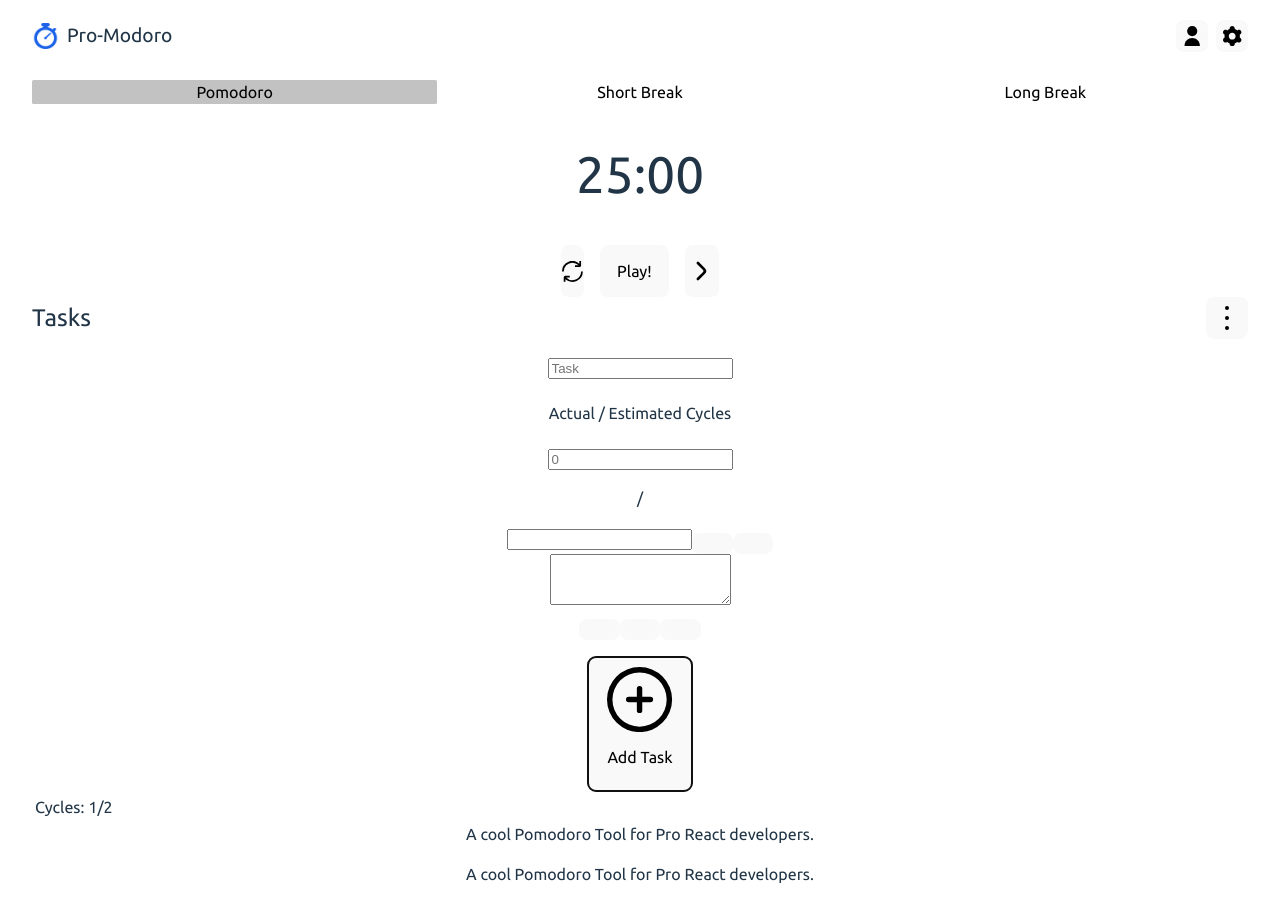
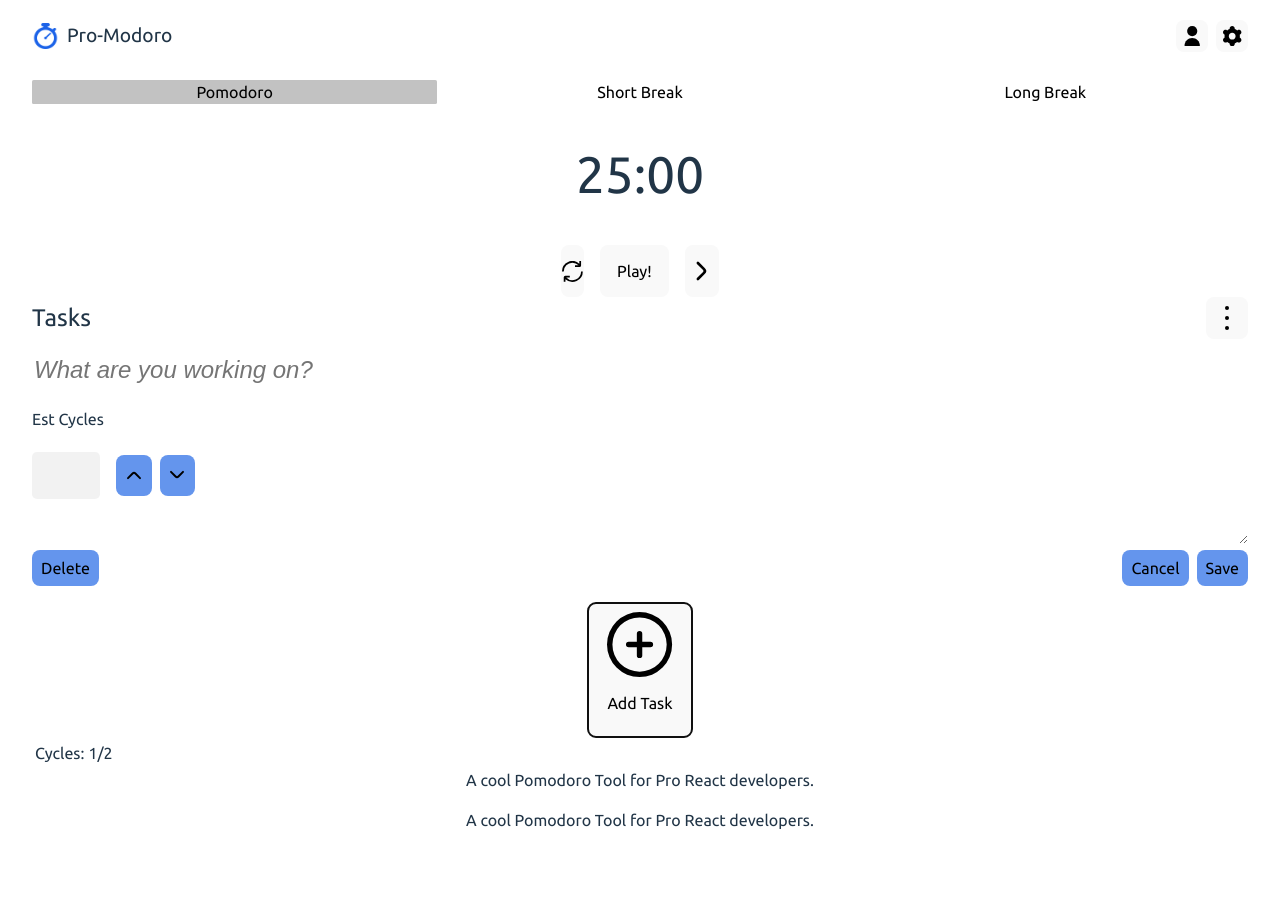
Before and after one commit to shgnplaatjies/Pro-modoro, a React (Vite) app in the folder Promodoro/: page / in a window 1280 px wide. Both pictures are taken after a click on the button "Add Task". After the commit the page ends 848 px from the top, so only its background shows below. Built offline with nearby package versions, Linux system fonts and the light colour scheme.

Commit message:
Adds styling to TaskMaximized Renames placeholder in task shape Adds default value to TaskMaximized Adds text to task action buttons

```diff
--- a/Promodoro/src/App.css
+++ b/Promodoro/src/App.css
@@ -2,6 +2,10 @@
   display: flex;
   height: 100%;
   padding-inline: 2rem;
+}
+
+input {
+  overflow: hidden;
 }
 
 button svg {
@@ -12,3 +16,36 @@ button svg {
 ul {
   list-style: none;
 }
+
+input {
+  border-style: unset;
+  border: none;
+  background-color: rgba(0, 0, 0, 0.05);
+}
+
+input[type="text"],
+input[type="password"],
+input[type="email"],
+input[type="number"] {
+  -ms-overflow-style: none;
+  overflow: hidden;
+  scrollbar-width: none;
+}
+
+input[type="text"]::-webkit-scrollbar,
+input[type="password"]::-webkit-scrollbar,
+input[type="email"]::-webkit-scrollbar,
+input[type="number"]::-webkit-scrollbar {
+  display: none;
+}
+
+input[type="number"]::-webkit-inner-spin-button,
+input[type="number"]::-webkit-outer-spin-button {
+  -webkit-appearance: none;
+  margin: 0;
+}
+
+input[type="number"] {
+  -moz-appearance: textfield;
+  appearance: textfield;
+}
--- /dev/null
+++ b/Promodoro/src/components/Task/Maximized/TaskMaximized.css
@@ -0,0 +1,85 @@
+.maximized-task-widget {
+}
+
+.maximized-task-widget .estimated-cycles-text {
+  display: flex;
+  justify-content: start;
+}
+
+.maximized-task-widget input.task-title {
+  background-color: transparent;
+  font-size: x-large;
+  width: min-content;
+  height: min-content;
+  display: flex;
+}
+
+.maximized-task-widget input.task-title::placeholder {
+  font-style: italic;
+}
+
+.maximized-task-widget button {
+  padding: 0.5rem;
+  margin: 0;
+  background-color: cornflowerblue;
+}
+
+.maximized-task-widget button svg {
+  height: 1.5rem;
+}
+
+.maximized-task-widget .pomodoro-progress-section {
+  display: flex;
+  flex-direction: row;
+  justify-content: flex-start;
+  gap: 1rem;
+}
+
+.maximized-task-widget .pomodoro-progress-section .cycle-estimation-inputs {
+  display: flex;
+  flex-direction: row;
+}
+
+.maximized-task-widget
+  .pomodoro-progress-section
+  .cycle-estimation-inputs
+  input {
+  width: 4rem;
+  border-radius: 0.3rem;
+  background-color: hsla(0, 0%, 0%, 0.05);
+  border: none;
+  height: min-content;
+  padding-block: 1rem;
+}
+
+.maximized-task-widget .pomodoro-progress-section .cycle-estimation-buttons {
+  display: flex;
+  flex-direction: row;
+  gap: 0.5rem;
+}
+
+.maximized-task-widget
+  .pomodoro-progress-section
+  .cycle-estimation-buttons
+  button {
+  padding: 0.3rem;
+  margin-block: 0.2rem;
+}
+
+.maximized-task-widget textarea.task-note {
+  padding: 0;
+  margin: 0;
+  border: 0;
+  width: 100%;
+}
+
+.maximized-task-widget .task-actions {
+  display: flex;
+  flex-direction: row-reverse;
+  justify-content: space-between;
+}
+.maximized-task-widget .task-actions .secondary-buttons {
+  display: flex;
+  flex-direction: row;
+  gap: 0.5rem;
+}
--- a/Promodoro/src/components/Task/Maximized/TaskMaximized.jsx
+++ b/Promodoro/src/components/Task/Maximized/TaskMaximized.jsx
@@ -1,16 +1,18 @@
 import ChevronIcon from "../../../assets/componentized/Chevron/ChevronIcon/ChevronIcon.jsx";
 import { useState } from "react";
 import { TaskMinimizedPropTypes } from "../../../services/constants/PropTypeShapes.js";
+import "./TaskMaximized.css";
 
 /**
  * Renders the maximized view of a Task
  *
  * @param {object} props Custom component properties
- * @param {string} props.title Task title for display
  * @param {number} props.cyclesElapsed Actual cycles for display
  * @param {number} props.cyclesEstimated  Estimated cycles for display
+ * @param {boolean} props.isNew Hides delete button and actual estimate
  * @param {string} props.note Task note for display
- * @param {boolean} props.isNew Hides delete button and actual estimate
+ * @param {boolean} props.placeholder Placeholder text for display
+ * @param {string} props.title Task title for display
  *
  * @returns {JSX.Element} Minimized Task
  */
@@ -19,6 +21,7 @@ function TaskMaximized({
   cyclesEstimated,
   title,
   noteText,
+  placeholder,
   isNew,
 }) {
   const [cycleEstimation, setCycleEstimation] = useState(cyclesEstimated);
@@ -43,9 +46,17 @@ function TaskMaximized({
   return (
     <article className="maximized-task-widget">
       <form name={taskEstimationFormVars.formTitle}>
-        <input type="text" className="task-title" placeholder={title}></input>
-        <h4>{!isNew && "Actual /"} Estimated Cycles</h4>
+        <input
+          type="text"
+          className="task-title"
+          placeholder={placeholder}
+          defaultValue={title}
+        />
+        <h4 className="estimated-cycles-text">
+          {!isNew && "Act /"} Est Cycles
+        </h4>
         <div className="pomodoro-progress-section">
+          <div className="cycle-estimation-inputs">
             {!isNew && (
               <>
                 <input type="number" placeholder={cyclesElapsed}></input>
@@ -56,7 +67,9 @@ function TaskMaximized({
               type="number"
               name={taskEstimationFormVars.cycleEstimationInput}
               htmlFor={taskEstimationFormVars.formTitle}
-          ></input>
+            />
+          </div>
+          <div className="cycle-estimation-buttons">
             <button
               type="button"
               className="up"
@@ -72,6 +85,7 @@ function TaskMaximized({
               <ChevronIcon direction={"down"} />
             </button>
           </div>
+        </div>
         <textarea
           rows={3}
           className="task-note"
@@ -80,15 +94,23 @@ function TaskMaximized({
           form={taskEstimationFormVars.formTitle}
         ></textarea>
         <div className="task-actions">
-          {!isNew && <button type="button" className="delete"></button>}
           <span className="secondary-buttons">
-            <button type="button" className="discard-changes"></button>
+            <button type="button" className="discard-changes">
+              Cancel
+            </button>
             <button
               type="submit"
               form={taskEstimationFormVars.formTitle}
               className="save-changes"
-            ></button>
+            >
+              Save
+            </button>
           </span>
+          {isNew && (
+            <button type="button" className="delete">
+              Delete
+            </button>
+          )}
         </div>
       </form>
     </article>
--- a/Promodoro/src/components/Task/Task.jsx
+++ b/Promodoro/src/components/Task/Task.jsx
@@ -18,9 +18,9 @@ import {
 
 function Task({ expanded, isNew, ...other }) {
   return expanded || isNew ? (
-    <TaskMaximized {...other} />
+    <TaskMaximized {...other} expanded={expanded} isNew={isNew} />
   ) : (
-    <TaskMinimized {...other} />
+    <TaskMinimized {...other} expanded={expanded} isNew={isNew} />
   );
 }
 
--- a/Promodoro/src/services/constants/PropTypeShapes.js
+++ b/Promodoro/src/services/constants/PropTypeShapes.js
@@ -6,7 +6,7 @@ export const TaskMaximizedPropTypes = {
   cyclesElapsed: PropTypes.number,
   cyclesEstimated: PropTypes.number,
   title: PropTypes.string,
-  titlePlaceholder: PropTypes.string,
+  placeholder: PropTypes.string,
   noteText: PropTypes.string,
   isNew: PropTypes.bool,
 };
--- a/Promodoro/src/services/constants/TaskDefaults.js
+++ b/Promodoro/src/services/constants/TaskDefaults.js
@@ -1,11 +1,11 @@
-export const DEFAULT_TASK_TITLE = "Task";
+export const DEFAULT_TASK_TITLE = "";
 
 export const DEFAULT_TASK_TITLE_PLACEHOLDER = "What are you working on?";
 
 export const DEFAULT_TASK = {
   id: 0,
   title: DEFAULT_TASK_TITLE,
-  titlePlaceholder: DEFAULT_TASK_TITLE_PLACEHOLDER,
+  placeholder: DEFAULT_TASK_TITLE_PLACEHOLDER,
   cyclesElapsed: 0,
   cyclesEstimated: 1,
   noteText: "",
--- a/Promodoro/src/services/context_providers/TaskListContextProvider.jsx
+++ b/Promodoro/src/services/context_providers/TaskListContextProvider.jsx
@@ -28,7 +28,7 @@ function TaskListContextProvider({ children }) {
       noteText = DEFAULT_TASK.noteText,
       isNew = DEFAULT_TASK.isNew,
       title = DEFAULT_TASK_TITLE,
-      titlePlaceholder = DEFAULT_TASK_TITLE_PLACEHOLDER,
+      placeholder = DEFAULT_TASK_TITLE_PLACEHOLDER,
     } = {}) => {
       setTaskList((prev) => {
         const id = prev.length ? prev.length + 1 : 0;
@@ -45,7 +45,7 @@ function TaskListContextProvider({ children }) {
             cyclesEstimated,
             noteText,
             title,
-            titlePlaceholder,
+            placeholder,
           },
         ];
 
```
Lines whose indentation alone changed are shown as unchanged.
